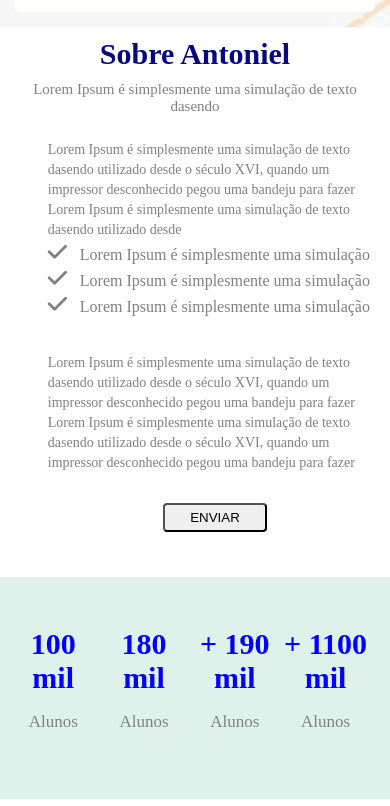
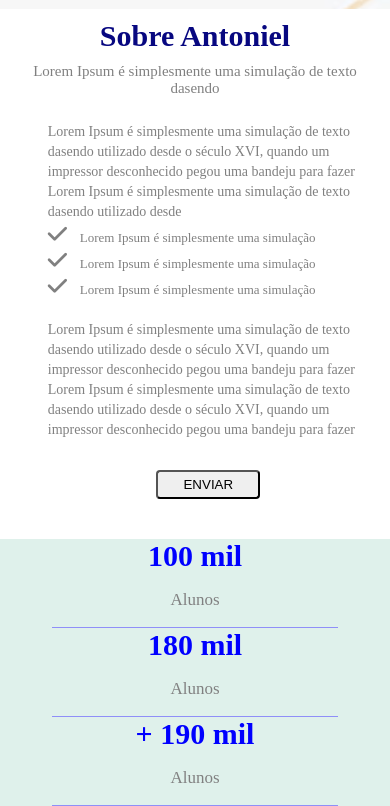
Before and after one commit to antonielsoares/teste01, a plain HTML site: page index.html in a window 390 px wide. Shown: the part 1194-2000 px from the top of the page. Drawn offline with Linux system fonts and the light colour scheme.

Commit message:
Add files via upload

```diff
--- a/index.html
+++ b/index.html
@@ -28,10 +28,11 @@
 
             <div class="menu-mobile">
                 <i class="fa-sharp fa-solid fa-bars"></i>
-                <a href="#">SOBRE</a>
+            <!--    <a href="#">SOBRE</a>
                 <a href="#">HOMER</a>
                 <a href="#">HOMER</a>
                 <a class="btn-menu" href="#">HOMER</a>
+            -->
             </div><!--menu-->
 
 
--- a/src/css/estilo.css
+++ b/src/css/estilo.css
@@ -203,9 +203,11 @@ header{
         display: block;
     }
     .conteudo-sobre p{
-        width: 100%;
-        margin-bottom: 35px;
-
+        width: 96%;
+        margin-bottom: 20px;
+    }
+    .conteudo-sobre span{
+        font-size: 13px;
     }
     .conteudo-sobre button{
         display: block;
@@ -232,10 +234,11 @@ header{
     color: gray;
     margin: 17px 0;
 }
-/*************** RESPONSIVO | SECTION | CONQUISTA  ********************
+/*************** RESPONSIVO | SECTION | CONQUISTA  ********************/
 @media screen and (max-width: 650px){
     .conquista-singo{
         border-bottom: 1px solid rgb(143, 143, 248);
         width: calc(100% / 1);
+        margin: 0 44px;
     }
-}*/
+}
```
